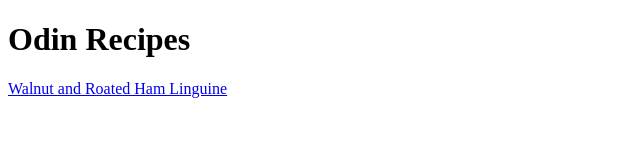
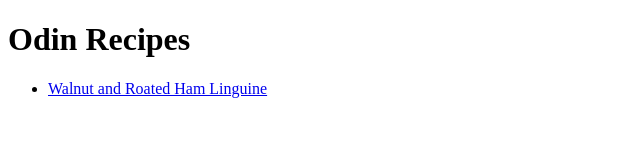
Before and after one commit to e-lu6a/odin-recipes, a plain HTML site: page index.html in a window 1280 px wide. Shown: the whole page, without its empty margins (0-640 px from the left). Drawn offline with Linux system fonts and the light colour scheme.

Commit message:
Set up index.html and individual recipe pages for additional recipes

```diff
--- a/index.html
+++ b/index.html
@@ -8,8 +8,12 @@
   </head>
   <body>
     <h1>Odin Recipes</h1>
-    <a href="recipes/walnut and roasted ham linguine.html"
-      >Walnut and Roated Ham Linguine</a
-    >
+    <ul>
+      <li>
+        <a href="recipes/walnut and roasted ham linguine.html"
+          >Walnut and Roated Ham Linguine</a
+        >
+      </li>
+    </ul>
   </body>
 </html>
```
Also changed, not shown: recipes/walnut and roasted ham linguine.html (+9 -0 lines).
